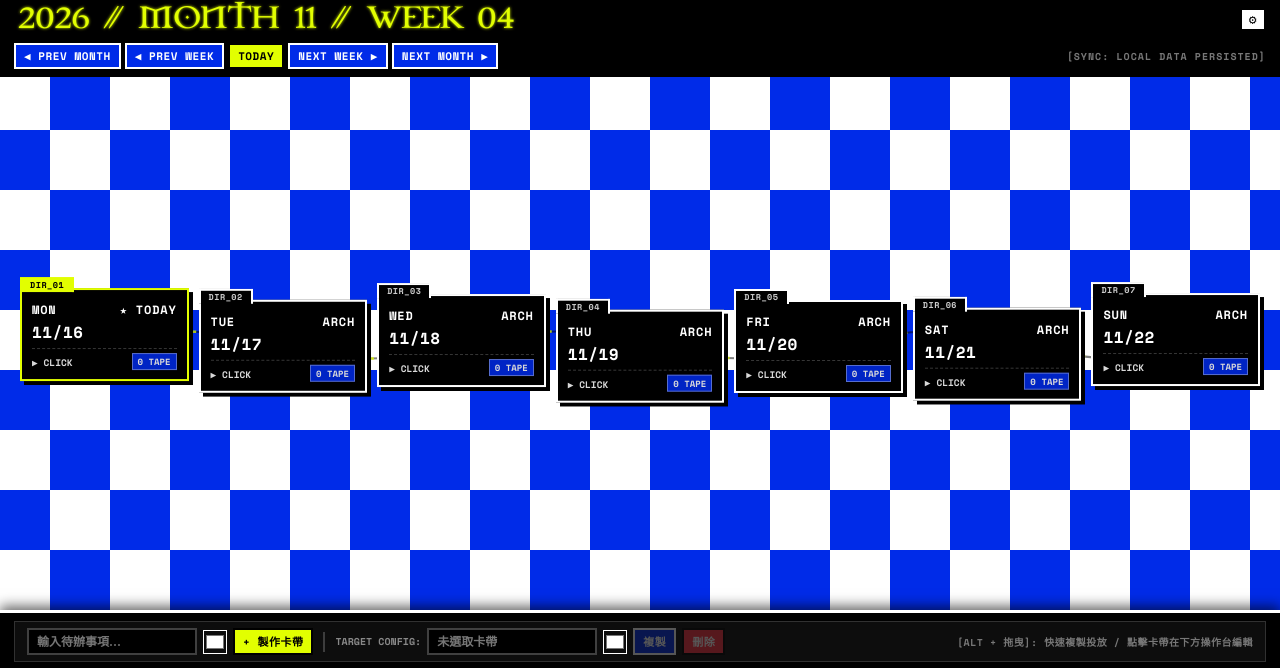
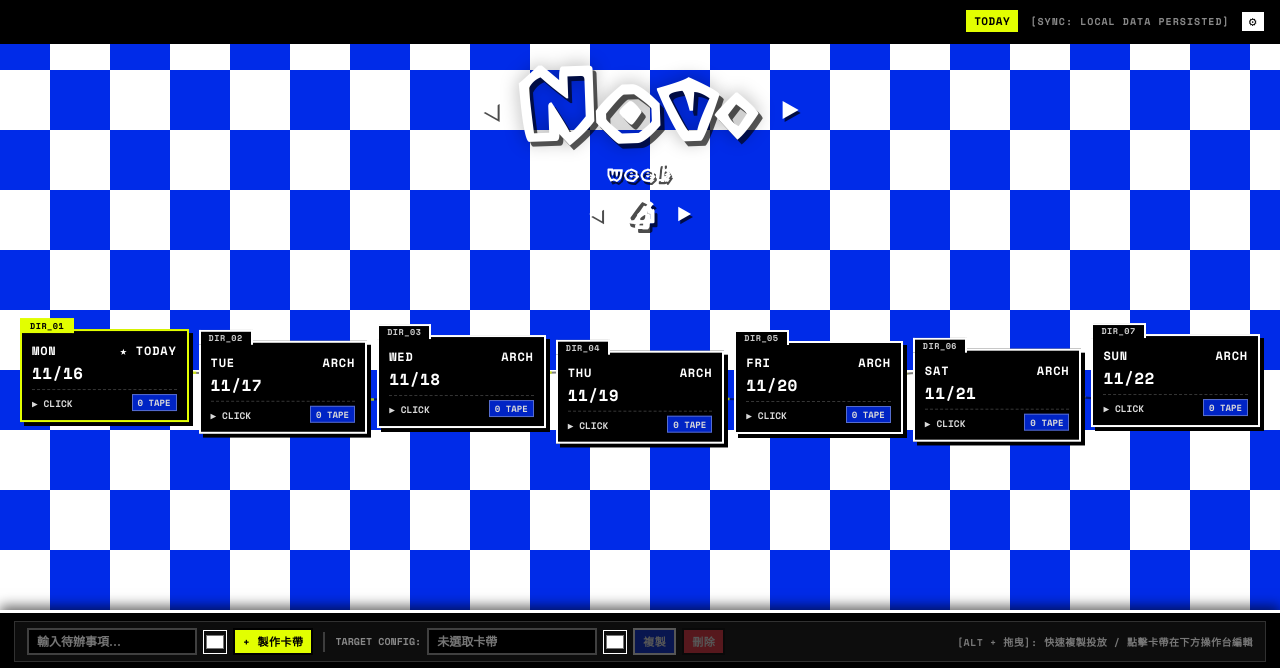
Before and after one commit to TienJo/my-schedule, a plain HTML site: page index.html in a window 1280 px wide. Shown: the top 668 px of the page. Drawn offline with nearby package versions, Linux system fonts and the light colour scheme.

Commit message:
Update index.html

```diff
--- a/index.html
+++ b/index.html
@@ -9,30 +9,32 @@
   <script src="https://accounts.google.com/gsi/client" async defer></script>
   <script src="https://apis.google.com/js/api.js" async defer></script>
 
-  <!-- 引入等寬英數輔助字體 -->
+  <!-- 引入等寬英數輔助字體與備援字體 -->
   <link rel="preconnect" href="https://fonts.googleapis.com">
   <link rel="preconnect" href="https://fonts.gstatic.com" crossorigin>
-  <link href="https://fonts.googleapis.com/css2?family=Space+Mono:wght@700&family=Cinzel:wght@700;900&family=EB+Garamond:wght@700;800&display=swap" rel="stylesheet">
+  <link href="https://fonts.googleapis.com/css2?family=Space+Mono:wght@700&family=Luckiest+Guy&display=swap" rel="stylesheet">
 
   <style>
-    /* 讀取同目錄下的 Celtic Garamond the 2nd 字型檔 */
+    /* 讀取同目錄下的 Super Mario 64.ttf 字型檔（支援含空格與無空格路徑） */
     @font-face {
-      font-family: 'Celtic Garamond the 2nd';
-      src: url('./CelticGaramondthe2nd.TTF') format('truetype');
+      font-family: 'Super Mario 64';
+      src: url('./Super Mario 64.ttf') format('truetype'),
+           url('./SuperMario64.ttf') format('truetype');
       font-weight: normal;
       font-style: normal;
       font-display: swap;
     }
 
-    /* 全局 CSS 變數：支援四大系統顏色連動（含藍白棋盤方格主色與次色） */
+    /* 全局 CSS 變數：支援四大系統顏色連動（含棋盤方格主色與次色） */
     :root {
       --bg-color: #002be8;       /* 藍色系：棋盤主格色、槽位底色、次要按鈕底色 */
       --grid-alt-color: #ffffff; /* 方格次色：棋盤交錯格色（預設白色，可於齒輪設定調整） */
       --header-bg: #000000;      /* 黑色系：標題列、導覽列、表頭、底板 */
-      --accent-color: #e2ff00;   /* 螢光黃系：大標題、TODAY按鈕、時間文字、選取光暈 */
+      --accent-color: #e2ff00;   /* 螢光黃系：TODAY按鈕、時間文字、選取光暈 */
       --text-color: #ffffff;
 
       --font-ui: "Space Mono", "Consolas", "Courier New", monospace;
+      --font-mario: 'Super Mario 64', 'Luckiest Guy', Impact, sans-serif;
       --font-card: -apple-system, BlinkMacSystemFont, "Microsoft JhengHei", "Noto Sans TC", "Segoe UI", sans-serif;
     }
 
@@ -51,7 +53,7 @@
       overflow: hidden;
       user-select: none;
       font-family: var(--font-ui);
-      /* 60px x 60px 純正方形藍白相間棋盤格（無斜向三角形接縫） */
+      /* 60px x 60px 純正方形棋盤格（無斜向三角形接縫） */
       background-image:
         repeating-conic-gradient(
           var(--grid-alt-color) 0% 25%,
@@ -71,11 +73,12 @@
       }
     }
 
-    /* 頂部列 */
+    /* 頂部列（包含展開後左上角漸顯的月份週次標題 + 右側同步狀態與設定） */
     header {
       background-color: var(--header-bg);
       border-bottom: 2px solid var(--header-bg);
-      padding: 6px 14px 4px 14px;
+      padding: 6px 14px;
+      min-height: 44px;
       display: flex;
       align-items: center;
       justify-content: space-between;
@@ -83,35 +86,65 @@
       z-index: 30;
     }
 
-    /* 大標題：專用 Celtic Garamond the 2nd 字型 (帶有古典/凱爾特襯線字型備援) */
-    .hero-period-display {
-      font-family: 'Celtic Garamond the 2nd', 'CelticGaramondthe2nd', 'EB Garamond', 'Cinzel', 'Garamond', serif !important;
-      font-size: 27px;
-      font-weight: normal;
+    /* 左上角標題（資料夾未打開時隱藏；資料夾打開上移時慢慢浮現） */
+    .header-corner-period {
+      font-family: var(--font-mario);
+      font-size: 22px;
+      color: #ffffff;
+      letter-spacing: 1px;
+      display: flex;
+      align-items: center;
+      gap: 10px;
+      opacity: 0;
+      transform: translate(-14px, 16px) scale(0.92);
+      pointer-events: none;
+      transition:
+        opacity 0.55s cubic-bezier(0.22, 1, 0.36, 1) 0.12s,
+        transform 0.55s cubic-bezier(0.22, 1, 0.36, 1) 0.12s;
+      text-shadow: 2px 2px 0px rgba(0, 0, 0, 0.85);
+    }
+
+    .header-corner-period.visible {
+      opacity: 1;
+      transform: translate(0, 0) scale(1);
+      pointer-events: auto;
+    }
+
+    .corner-nav-btn {
+      background: transparent;
+      border: none;
+      color: #ffffff;
+      font-family: var(--font-mario);
+      font-size: 15px;
+      padding: 2px 5px;
+      cursor: pointer;
+      transition: color 0.15s, transform 0.15s;
+    }
+
+    .corner-nav-btn:hover {
       color: var(--accent-color);
-      display: flex;
-      align-items: center;
-      gap: 12px;
-      margin-left: 4px;
-      line-height: 1;
-      text-transform: uppercase;
-      text-shadow: 0 0 3px var(--accent-color);
-    }
-
-    .hero-period-display span,
-    .hero-period-display .slash {
-      font-family: 'Celtic Garamond the 2nd', 'CelticGaramondthe2nd', 'EB Garamond', 'Cinzel', 'Garamond', serif !important;
-    }
-
-    .hero-period-display .slash {
+      transform: scale(1.15);
+      box-shadow: none;
+    }
+
+    .header-right-group {
+      display: flex;
+      align-items: center;
+      gap: 10px;
+      margin-left: auto;
+    }
+
+    .lock-status {
+      font-family: var(--font-ui);
+      font-size: 10px;
+      color: #888888;
+      letter-spacing: 1px;
+      font-weight: 700;
+      transition: color 0.2s;
+    }
+
+    .lock-status.linked {
       color: var(--accent-color);
-      margin: 0 2px;
-    }
-
-    .header-actions {
-      display: flex;
-      align-items: center;
-      gap: 6px;
     }
 
     button {
@@ -165,7 +198,7 @@
     /* 齒輪自訂選單彈窗 */
     .settings-modal {
       position: absolute;
-      top: 48px;
+      top: 46px;
       right: 14px;
       background: var(--header-bg);
       border: 2px solid #ffffff;
@@ -234,38 +267,7 @@
       background: none;
     }
 
-    /* 週次巡航列 */
-    .calendar-nav-bar {
-      background-color: var(--header-bg);
-      border-bottom: 2px solid var(--header-bg);
-      padding: 4px 14px 6px 14px;
-      display: flex;
-      align-items: center;
-      justify-content: space-between;
-      gap: 12px;
-      z-index: 25;
-    }
-
-    .nav-section {
-      display: flex;
-      align-items: center;
-      gap: 4px;
-    }
-
-    .lock-status {
-      font-family: var(--font-ui);
-      font-size: 10px;
-      color: #777777;
-      letter-spacing: 1px;
-      font-weight: 700;
-      transition: color 0.2s;
-    }
-
-    .lock-status.linked {
-      color: var(--accent-color);
-    }
-
-    /* 主工作區：包含漂浮資料夾波動列與向下展開的時間表 */
+    /* 主工作區：包含中央浮動大標題、漂浮資料夾波動列與向下展開的時間表 */
     .schedule-container {
       flex: 1;
       overflow: hidden;
@@ -276,15 +278,125 @@
       justify-content: center;
     }
 
-    /* 7 日漂浮資料夾波動帶容器（預設在 Y 軸中央，點選後平滑向上推升） */
+    /* ========================================================
+       中央 Super Mario 64 風格月份 & 週次浮動大標題
+       ======================================================== */
+    .hero-center-stage {
+      position: absolute;
+      top: 16px;
+      left: 50%;
+      transform: translate(-50%, 0) scale(1);
+      display: flex;
+      flex-direction: column;
+      align-items: center;
+      justify-content: center;
+      z-index: 20;
+      opacity: 1;
+      pointer-events: auto;
+      transition:
+        opacity 0.42s cubic-bezier(0.22, 1, 0.36, 1),
+        transform 0.52s cubic-bezier(0.22, 1, 0.36, 1);
+    }
+
+    /* 當資料夾被點開並向上移動時，中央大標題淡出並往左上方向收隱 */
+    .schedule-container.is-expanded .hero-center-stage {
+      opacity: 0;
+      transform: translate(-120%, -45px) scale(0.55);
+      pointer-events: none;
+    }
+
+    .mario-month-row {
+      display: flex;
+      align-items: center;
+      justify-content: center;
+      gap: 16px;
+    }
+
+    .mario-month-text {
+      font-family: var(--font-mario);
+      font-size: clamp(64px, 8.5vw, 108px);
+      line-height: 0.92;
+      color: #ffffff;
+      letter-spacing: 2px;
+      text-shadow:
+        4px 5px 0px rgba(0, 0, 0, 0.65),
+        0px 0px 18px rgba(0, 0, 0, 0.35);
+      transform: rotate(-2deg);
+    }
+
+    .mario-week-label {
+      font-family: var(--font-mario);
+      font-size: clamp(18px, 2.2vw, 24px);
+      color: #ffffff;
+      letter-spacing: 1.5px;
+      margin-top: 2px;
+      text-shadow: 2px 3px 0px rgba(0, 0, 0, 0.7);
+    }
+
+    .mario-week-row {
+      display: flex;
+      align-items: center;
+      justify-content: center;
+      gap: 18px;
+      margin-top: 2px;
+    }
+
+    .mario-week-num {
+      font-family: var(--font-mario);
+      font-size: clamp(32px, 4vw, 46px);
+      line-height: 1;
+      color: #ffffff;
+      text-shadow: 3px 4px 0px rgba(0, 0, 0, 0.7);
+    }
+
+    /* 白色三角切換箭頭按鈕 */
+    .mario-arrow-btn {
+      background: transparent !important;
+      border: none !important;
+      box-shadow: none !important;
+      padding: 4px;
+      cursor: pointer;
+      display: flex;
+      align-items: center;
+      justify-content: center;
+      transition: transform 0.18s cubic-bezier(0.34, 1.56, 0.64, 1);
+    }
+
+    .mario-arrow-btn svg {
+      fill: #ffffff;
+      filter: drop-shadow(2px 3px 0px rgba(0, 0, 0, 0.7));
+      transition: fill 0.15s;
+    }
+
+    .mario-arrow-btn:hover {
+      transform: scale(1.22) !important;
+      box-shadow: none !important;
+    }
+
+    .mario-arrow-btn:hover svg {
+      fill: var(--accent-color);
+    }
+
+    .mario-arrow-btn:active {
+      transform: scale(0.95) !important;
+    }
+
+    /* 7 日漂浮資料夾波動帶容器（未展開時略偏中下方留出大標題空間，點選後平滑向上推升） */
     .folder-wave-stage {
       position: relative;
       width: 100%;
       padding: 14px 6px 10px 6px;
+      margin-top: 115px;
       flex-shrink: 0;
       z-index: 15;
-      transform: translateY(0);
-      transition: transform 0.55s cubic-bezier(0.22, 1, 0.36, 1), padding 0.45s ease;
+      transition:
+        margin-top 0.55s cubic-bezier(0.22, 1, 0.36, 1),
+        padding 0.45s ease;
+    }
+
+    .schedule-container.is-expanded .folder-wave-stage {
+      margin-top: 0px;
+      padding: 6px 6px 6px 6px;
     }
 
     /* 7 日波動串聯背景線 (SVG) */
@@ -481,7 +593,7 @@
       border-color: var(--header-bg);
     }
 
-    /* 向下展開的單日時間表抽屜（未展開時高度為 0，點開後平滑長出並把上方資料夾推升至頂部） */
+    /* 向下展開的單日時間表抽屜 */
     .day-drawer-wrapper {
       flex: 0 0 0px;
       max-height: 0px;
@@ -753,7 +865,7 @@
       font-weight: 700;
     }
 
-    /* 系統狀態通知條 (取代原生 alert) */
+    /* 系統狀態通知條 */
     .system-toast {
       position: fixed;
       bottom: 202px;
@@ -780,13 +892,21 @@
 </head>
 <body>
 
-  <!-- 頂部列 -->
+  <!-- 頂部列：展開資料夾後左上角慢慢浮現月份週次，右側為 TODAY、同步狀態與設定 -->
   <header>
-    <div class="hero-period-display" id="period-display">
-      <span>2026</span><span class="slash">//</span><span>MONTH 09</span><span class="slash">//</span><span>WEEK 03</span>
+    <div class="header-corner-period" id="corner-period-display">
+      <button class="corner-nav-btn" onclick="navigateMonth(-1)" title="上一月">◀</button>
+      <span id="corner-month-text">Nov.</span>
+      <button class="corner-nav-btn" onclick="navigateMonth(1)" title="下一月">▶</button>
+      <span style="opacity: 0.5; font-size: 16px;">/</span>
+      <button class="corner-nav-btn" onclick="navigateWeek(-1)" title="上一週">◀</button>
+      <span id="corner-week-text">week 3</span>
+      <button class="corner-nav-btn" onclick="navigateWeek(1)" title="下一週">▶</button>
     </div>
 
-    <div class="header-actions">
+    <div class="header-right-group">
+      <button class="accent" onclick="jumpToCurrentDate()">TODAY</button>
+      <div class="lock-status" id="sync-status">[SYNC: LOCAL DATA PERSISTED]</div>
       <button class="icon-btn" onclick="toggleSettingsModal(event)" title="COLOR & SYNC CONFIG">⚙</button>
     </div>
 
@@ -830,24 +950,33 @@
     </div>
   </header>
 
-  <!-- 週次導覽列 -->
-  <div class="calendar-nav-bar">
-    <div class="nav-section">
-      <button class="secondary" onclick="navigateMonth(-1)">◀ PREV MONTH</button>
-      <button class="secondary" onclick="navigateWeek(-1)">◀ PREV WEEK</button>
-      <button class="accent" onclick="jumpToCurrentDate()">TODAY</button>
-      <button class="secondary" onclick="navigateWeek(1)">NEXT WEEK ▶</button>
-      <button class="secondary" onclick="navigateMonth(1)">NEXT MONTH ▶</button>
+  <!-- 漂浮資料夾波動帶 + 中央 Mario 64 月份週次大標題 + 向下展開單日日程容器 -->
+  <div class="schedule-container" id="schedule-container" onclick="deselectCard(event)">
+
+    <!-- 未展開時位於上方中央的 Super Mario 64 大標題區（點開資料夾時會淡出並往左上移動） -->
+    <div class="hero-center-stage" id="hero-center-stage" onclick="event.stopPropagation()">
+      <div class="mario-month-row">
+        <button class="mario-arrow-btn" onclick="navigateMonth(-1)" title="上一月">
+          <svg width="20" height="22" viewBox="0 0 20 22"><polygon points="18,2 2,11 18,20"/></svg>
+        </button>
+        <div class="mario-month-text" id="hero-month-text">Nov.</div>
+        <button class="mario-arrow-btn" onclick="navigateMonth(1)" title="下一月">
+          <svg width="20" height="22" viewBox="0 0 20 22"><polygon points="2,2 18,11 2,20"/></svg>
+        </button>
+      </div>
+      <div class="mario-week-label">week</div>
+      <div class="mario-week-row">
+        <button class="mario-arrow-btn" onclick="navigateWeek(-1)" title="上一週">
+          <svg width="16" height="18" viewBox="0 0 20 22"><polygon points="18,2 2,11 18,20"/></svg>
+        </button>
+        <div class="mario-week-num" id="hero-week-num">3</div>
+        <button class="mario-arrow-btn" onclick="navigateWeek(1)" title="下一週">
+          <svg width="16" height="18" viewBox="0 0 20 22"><polygon points="2,2 18,11 2,20"/></svg>
+        </button>
+      </div>
     </div>
 
-    <div class="lock-status" id="sync-status">
-      [SYNC: LOCAL DATA PERSISTED]
-    </div>
-  </div>
-
-  <!-- 漂浮資料夾波動帶 + 向下展開單日日程容器 -->
-  <div class="schedule-container" id="schedule-container" onclick="deselectCard(event)">
-    <!-- 7 日波動漂浮資料夾列（預設在 Y 軸中央，點選後平滑向上推升至頂部） -->
+    <!-- 7 日波動漂浮資料夾列（預設在 Y 軸偏中央，點選後平滑向上推升至頂部） -->
     <div class="folder-wave-stage" id="folder-wave-stage">
       <svg class="wave-connector-svg" viewBox="0 0 1000 70" preserveAspectRatio="none">
         <path class="wave-path-base" d="M 30 35 Q 110 8, 190 35 T 350 35 T 510 35 T 670 35 T 830 35 T 970 35" />
@@ -907,6 +1036,7 @@
       "19:00", "20:00", "21:00", "22:00", "23:00"
     ];
     const DAY_NAMES = ["MON", "TUE", "WED", "THU", "FRI", "SAT", "SUN"];
+    const MONTH_ABBR = ["Jan.", "Feb.", "Mar.", "Apr.", "May.", "Jun.", "Jul.", "Aug.", "Sep.", "Oct.", "Nov.", "Dec."];
 
     // 預設 Client ID
     const DEFAULT_GOOGLE_CLIENT_ID = "865993916714-o0h883itsqd3lvgbatmkgqrqqhbrmuhf.apps.googleusercontent.com";
@@ -931,7 +1061,7 @@
 
     let currentAnchorDate = new Date();
     let displayedWeekDates = [];
-    let expandedDateKey = null; // 初始為 null：所有資料夾在畫面 Y 軸正中央懸浮待命
+    let expandedDateKey = null; // 初始為 null：所有資料夾在畫面中央懸浮待命，上方顯示大標題
 
     let draggedCardId = null;
     let isAltCloneMode = false;
@@ -988,16 +1118,13 @@
       const savedToken = localStorage.getItem(STORAGE_KEYS.ACCESS_TOKEN);
       const savedExpiry = parseInt(localStorage.getItem(STORAGE_KEYS.TOKEN_EXPIRY) || "0", 10);
 
-      // 1. 檢查是否還有未過期的有效 Token（保留 2 分鐘緩衝時間）
       if (isAutoLoginEnabled && savedToken && Date.now() < savedExpiry - 120000) {
         googleAccessToken = savedToken;
         updateGoogleConnectedUI(true);
         scheduleTokenRefresh(savedExpiry - Date.now());
-        // 直接從雲端同步最新資料，完全不需重新登入
         syncFromGoogleDrive();
         setupTokenClient(savedClientId, false);
       } else {
-        // 2. 若 Token 已過期，但使用者曾經登入過，載入 SDK 後自動進行靜默無感續期
         setupTokenClient(savedClientId, isAutoLoginEnabled);
       }
     }
@@ -1034,7 +1161,6 @@
 
     function scheduleTokenRefresh(msUntilExpiry) {
       clearTimeout(tokenRefreshTimer);
-      // 在過期前 3 分鐘自動背景換發新 Token
       const refreshDelay = Math.max(msUntilExpiry - 180000, 10000);
       tokenRefreshTimer = setTimeout(() => {
         if (localStorage.getItem(STORAGE_KEYS.AUTO_LOGIN) === "true" && tokenClient) {
@@ -1052,7 +1178,6 @@
 
     function setupTokenClient(clientId, attemptSilentLogin = false) {
       if (!window.google || !google.accounts || !google.accounts.oauth2) {
-        // 若 SDK 尚未下載完成，延遲 250ms 再重試
         setTimeout(() => setupTokenClient(clientId, attemptSilentLogin), 250);
         return;
       }
@@ -1067,7 +1192,6 @@
               return;
             }
 
-            // 成功取得通行證，寫入 localStorage 實現永久記住登入
             googleAccessToken = resp.access_token;
             const expiresInSec = resp.expires_in ? parseInt(resp.expires_in, 10) : 3599;
             const expiryTimestamp = Date.now() + expiresInSec * 1000;
@@ -1082,7 +1206,6 @@
           }
         });
 
-        // 若之前已登入過且 Token 已過期，自動在背景靜默續期（無需彈窗）
         if (attemptSilentLogin && !googleAccessToken) {
           document.getElementById("sync-status").textContent = "[SYNC: AUTO-SIGNING IN...]";
           tokenClient.requestAccessToken({ prompt: "none" });
@@ -1354,13 +1477,16 @@
       }
 
       const midWeek = displayedWeekDates[3];
-      const year = midWeek.getFullYear();
-      const month = String(midWeek.getMonth() + 1).padStart(2, "0");
-      const weekOfMonth = String(getWeekOfMonth(midWeek)).padStart(2, "0");
-
-      document.getElementById("period-display").innerHTML = `
-        <span>${year}</span><span class="slash">//</span><span>MONTH ${month}</span><span class="slash">//</span><span>WEEK ${weekOfMonth}</span>
-      `;
+      const monthAbbr = MONTH_ABBR[midWeek.getMonth()];
+      const weekOfMonth = getWeekOfMonth(midWeek);
+
+      // 更新中央大標題（未展開時顯示）
+      document.getElementById("hero-month-text").textContent = monthAbbr;
+      document.getElementById("hero-week-num").textContent = String(weekOfMonth);
+
+      // 同步更新左上角標題（展開時浮現）
+      document.getElementById("corner-month-text").textContent = monthAbbr;
+      document.getElementById("corner-week-text").textContent = `week ${weekOfMonth}`;
 
       if (targetSelectMode === "today") {
         const todayStr = formatDateKey(new Date());
@@ -1457,16 +1583,18 @@
       renderExpandedDrawer();
     }
 
-    /* 渲染向下展開的單日時間表抽屜與動畫狀態切換 */
+    /* 渲染向下展開的單日時間表抽屜與標題位置轉場動畫 */
     function renderExpandedDrawer() {
       const container = document.getElementById("schedule-container");
       const drawer = document.getElementById("day-drawer-wrapper");
       const timelineList = document.getElementById("day-timeline-list");
       const titleEl = document.getElementById("drawer-title");
+      const cornerPeriod = document.getElementById("corner-period-display");
 
       if (!expandedDateKey) {
         container.classList.remove("is-expanded");
         drawer.classList.remove("open");
+        if (cornerPeriod) cornerPeriod.classList.remove("visible");
         return;
       }
 
@@ -1475,6 +1603,8 @@
 
       container.classList.add("is-expanded");
       drawer.classList.add("open");
+      if (cornerPeriod) cornerPeriod.classList.add("visible");
+
       titleEl.innerHTML = `
         <span>📂 DIRECTORY // ${expandedDateKey} (${dayName})</span>
         <span style="font-size: 10px; color: #aaa;">[07:00 - 23:00 TIMELINE]</span>
```
